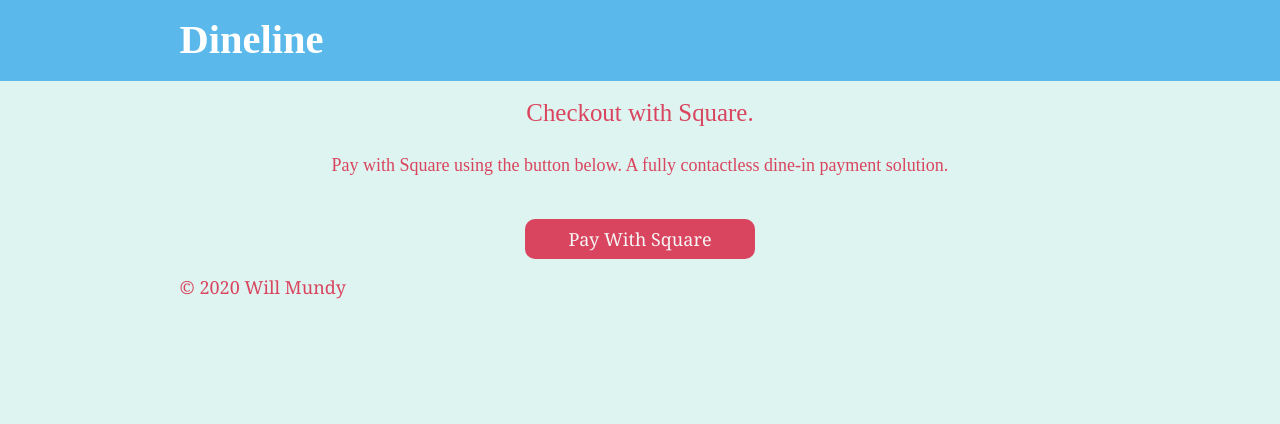
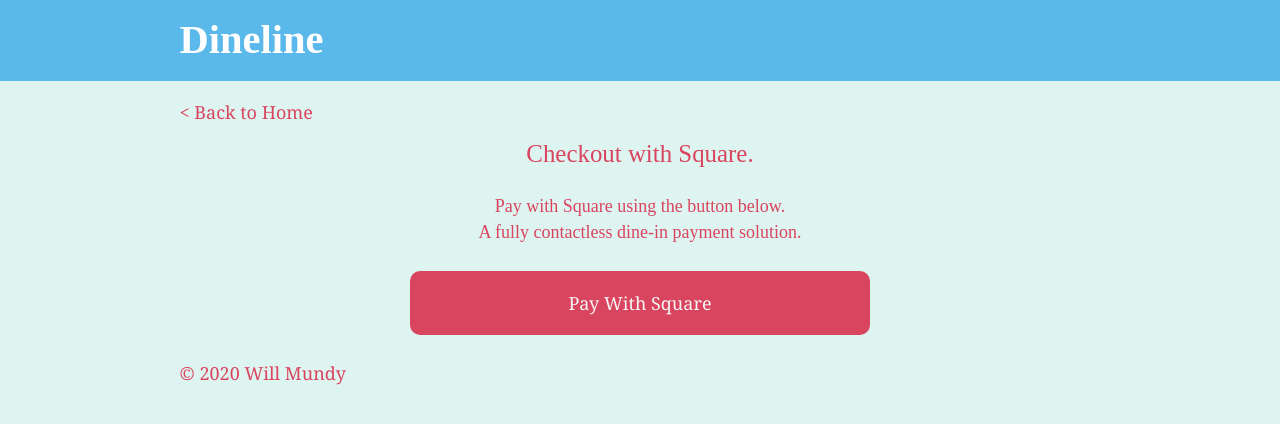
Before and after one commit to TheWillMundy/Dineline, a Gatsby site: page /pay-with-square in a window 1280 px wide. Built offline with nearby package versions, Linux system fonts and the light colour scheme; Gatsby itself is replaced by a stand-in of ours.

Commit message:
Fixes made to styling for pay with square page

```diff
--- a/src/pages/pay-with-square.js
+++ b/src/pages/pay-with-square.js
@@ -17,9 +17,13 @@
     <Layout>
       <SEO title="Checkout with Square" />
       <ToastContainer />
+
       <div className={styles.main}>
+      <Link className={styles.goBack} to="/home">
+          {"< Back to Home"}
+        </Link>
         <h3 className={styles.title}>Checkout with Square.</h3>
-        <p>Pay with Square using the button below. A fully contactless dine-in payment solution.</p>
+        <p>Pay with Square using the button below. <br /> A fully contactless dine-in payment solution.</p>
         <div onClick={handleCheckout} className={styles.purchase}>
         Pay With Square
         </div>
--- a/src/styles/pay-with-square.module.css
+++ b/src/styles/pay-with-square.module.css
@@ -3,15 +3,24 @@
     flex-direction: column;
     justify-content: center;
     align-items: center;
+    text-align: center;
 }
 
 .title {
     font-weight: 500;
 }
 
+.goBack {
+    align-self: flex-start;
+    padding-bottom: 15px;
+    color: #d9455f;
+    text-decoration: none;
+    font-weight: 100;
+}
+
 .purchase {
-    height: 5vh;
-    width: 25%;
+    height: 8vh;
+    width: 50%;
     border: none;
     border-radius: 10px;
     color: whitesmoke;
@@ -20,8 +29,10 @@
     display: flex;
     justify-content: center;
     align-items: center;
+    text-align: center;
 
-    margin: 15px;
+    margin-top: 0px;
+    margin-bottom: 25px;
 
     cursor: pointer;
 }
```
